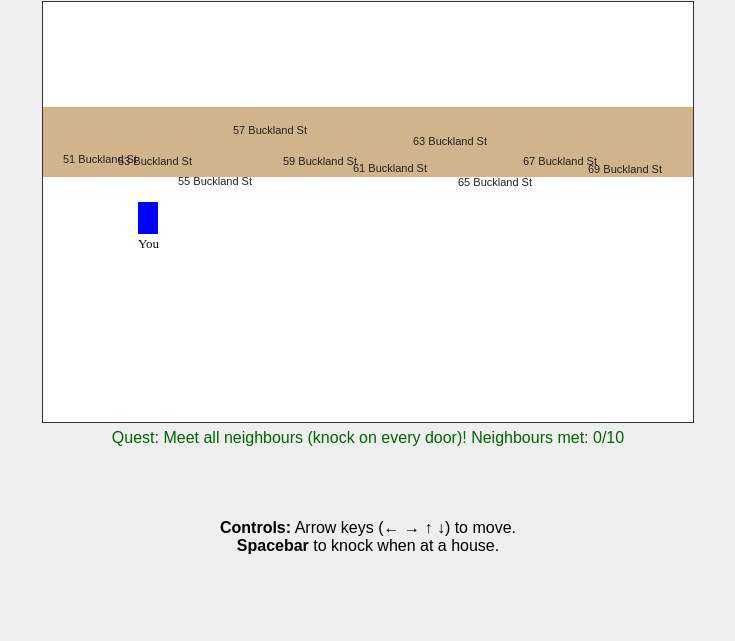
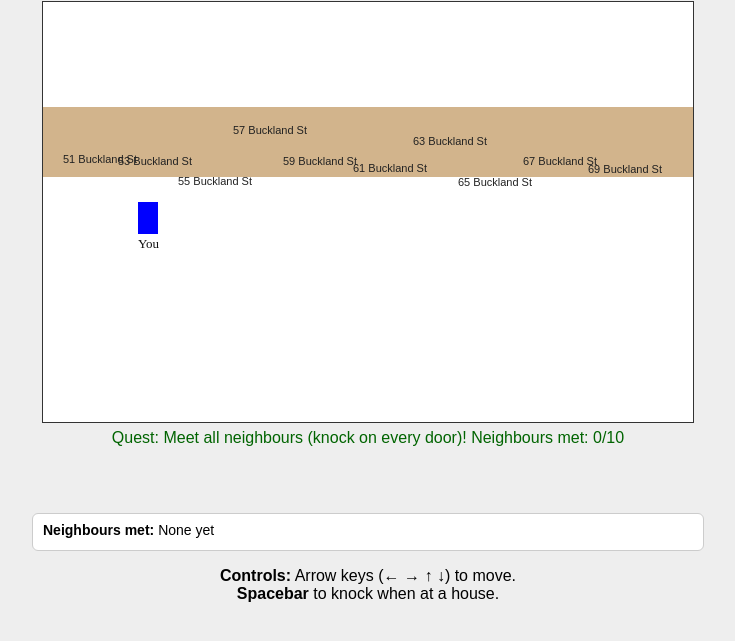
Before and after one commit to joshuaparrisdadlan-stack/BucklandGame, a plain HTML site: page index.html in a window 1280 px wide. Shown: the part 79-720 px from the top of the page, without its empty margins (272-1007 px from the left). Drawn offline with Linux system fonts and the light colour scheme.

Commit message:
Add progress section to index.html

```diff
--- a/index.html
+++ b/index.html
@@ -8,6 +8,17 @@
     canvas { background: #fff; border: 1px solid #333; display: block; margin: auto; }
     #message { margin-top: 10px; min-height: 2em; }
     #quest { margin-top: 6px; color: darkgreen; min-height: 2em; }
+    #progress {
+      margin: 10px auto 0 auto;
+      max-width: 650px;
+      text-align: left;
+      background: #fff;
+      border: 1px solid #ccc;
+      padding: 8px 10px;
+      border-radius: 6px;
+      font-size: 14px;
+    }
+    #progress strong { display: inline-block; margin-bottom: 4px; }
   </style>
 </head>
 <body>
@@ -15,6 +26,7 @@
   <canvas id="gameCanvas" width="650" height="420"></canvas>
   <div id="quest"></div>
   <div id="message"></div>
+  <div id="progress"><strong>Neighbours met:</strong> <span id="progressList">None yet</span></div>
   <p>
     <strong>Controls:</strong> Arrow keys (← → ↑ ↓) to move.<br>
     <strong>Spacebar</strong> to knock when at a house.
```
